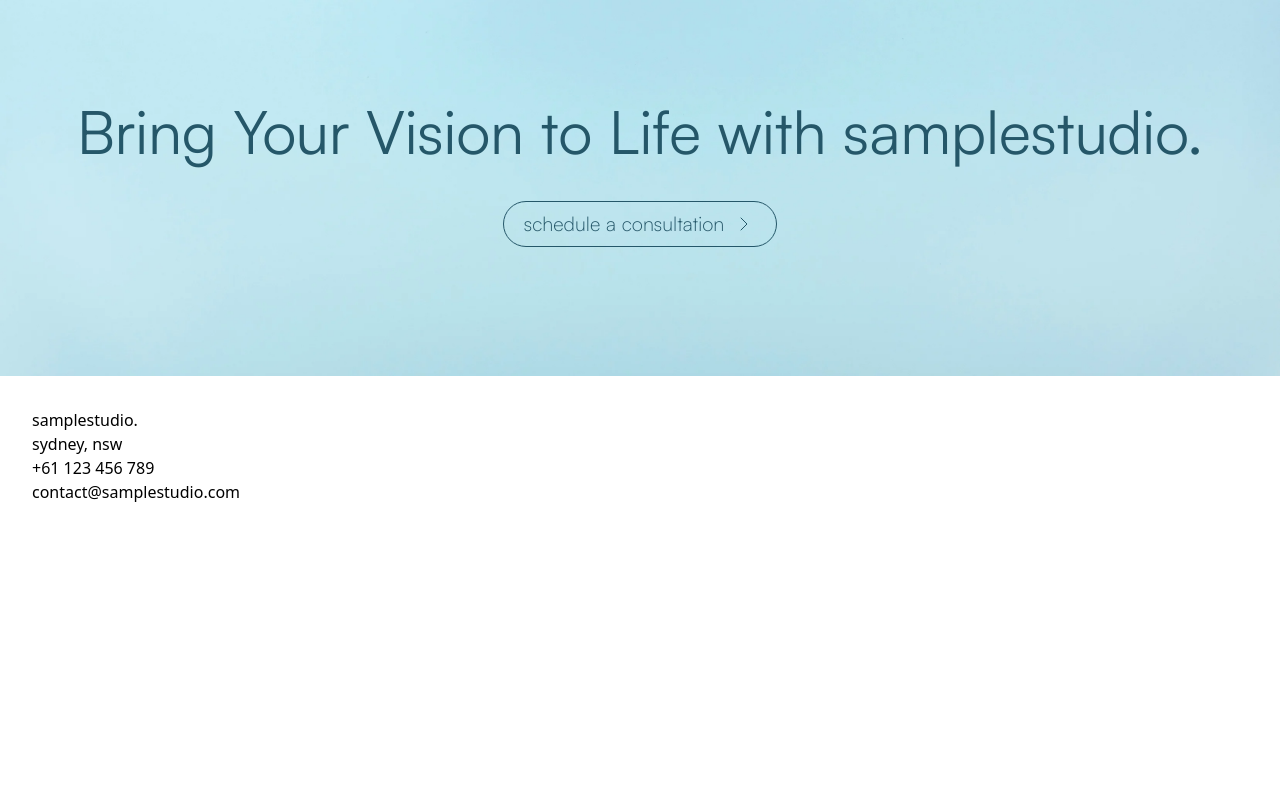
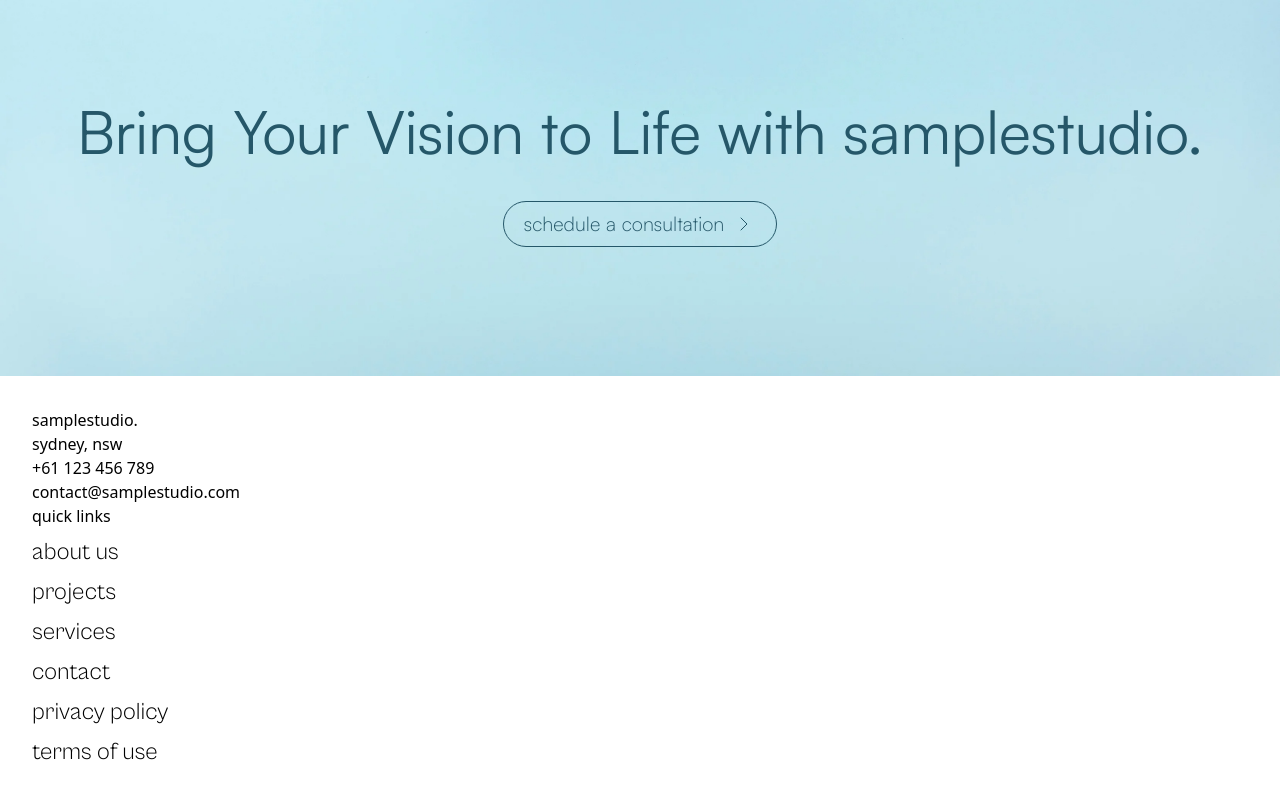
Before and after one commit to swayamsth/samplestudio, a React (Vite) app: page / in a window 1280 px wide. Shown: the part 6388-7186 px from the top of the page. Before the commit the page ends 6924 px from the top, so only its background shows below. Built offline with nearby package versions, Linux system fonts and the light colour scheme.

Commit message:
Add quick links section

```diff
--- a/src/sections/Footer.jsx
+++ b/src/sections/Footer.jsx
@@ -1,6 +1,7 @@
 import React from "react";
 import { footer } from "../constants";
-import { section } from "framer-motion/client";
+import { div, section } from "framer-motion/client";
+import FlipLinks from "../components/FlipLinks";
 
 const Footer = () => {
   const companyInfo = footer[0];
@@ -17,6 +18,18 @@ const Footer = () => {
       </div>
 
       {/* Quick Links */}
+      <div className="inline-flex flex-col gap-2 items-start">
+        <h2>{quickLinks.title}</h2>
+        <div className="space-y-2">
+          {quickLinks.links.map((link, index) => (
+            <div className="flex">
+              <FlipLinks href={link.href} key={index}>
+                {link.title}
+              </FlipLinks>
+            </div>
+          ))}
+        </div>
+      </div>
     </footer>
   );
 };
```
